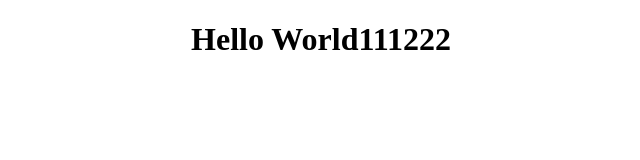
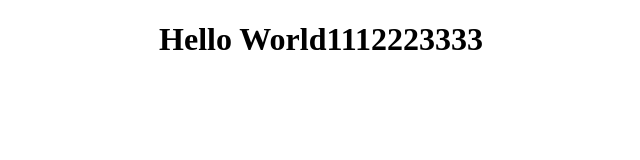
Before and after one commit to jkxyx205/git-action-test, a plain HTML site: page index.html in a window 1280 px wide. Shown: the whole page, without its empty margins (319-959 px from the left). Drawn offline with Linux system fonts and the light colour scheme.

Commit message:
Update greeting text in index.html

```diff
--- a/index.html
+++ b/index.html
@@ -8,7 +8,7 @@
 </head>
 
 <body>
-    <h1 style="text-align: center;">Hello World111222</h1>
+    <h1 style="text-align: center;">Hello World1112223333</h1>
 </body>
 
 </html>
```
